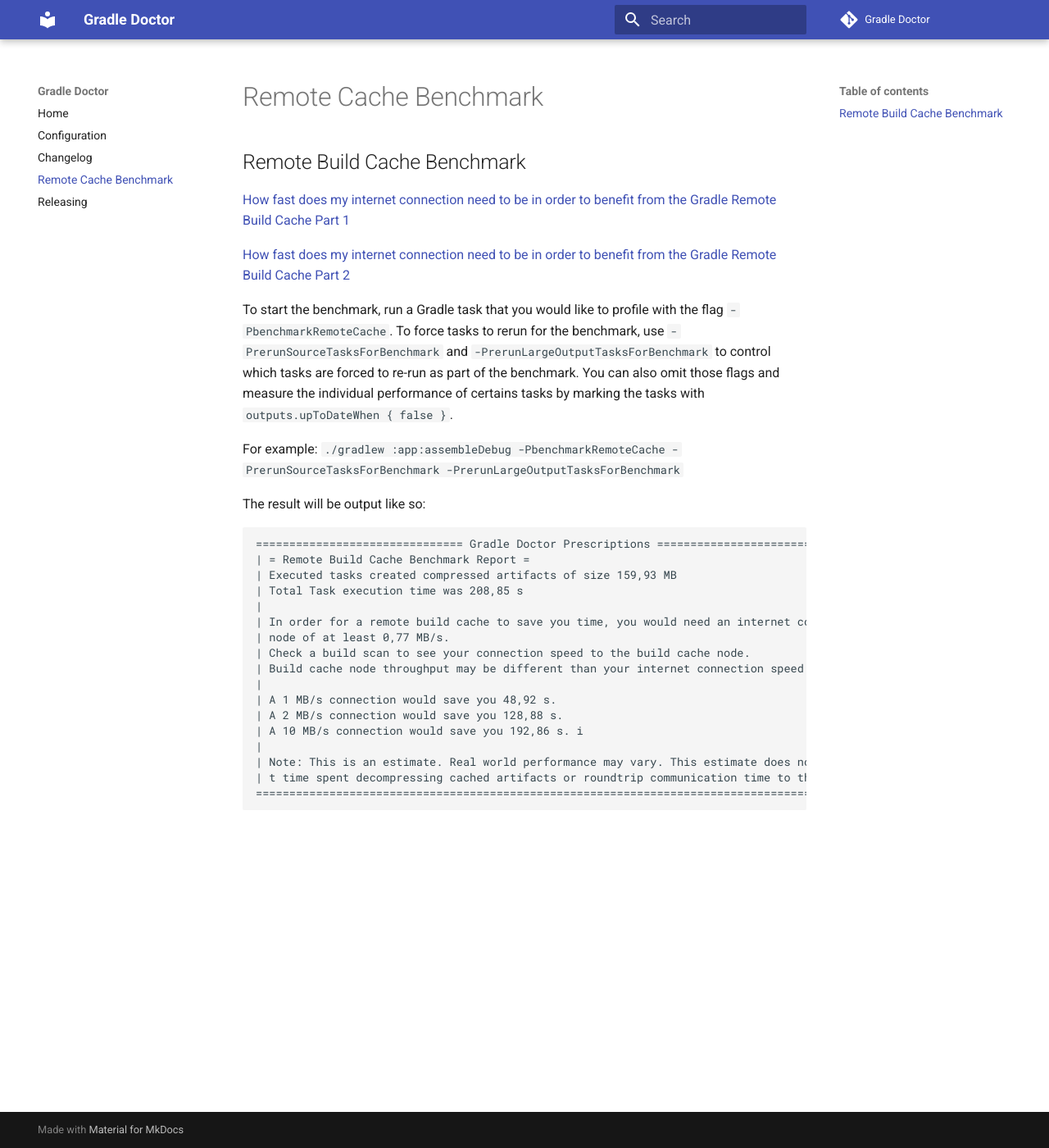
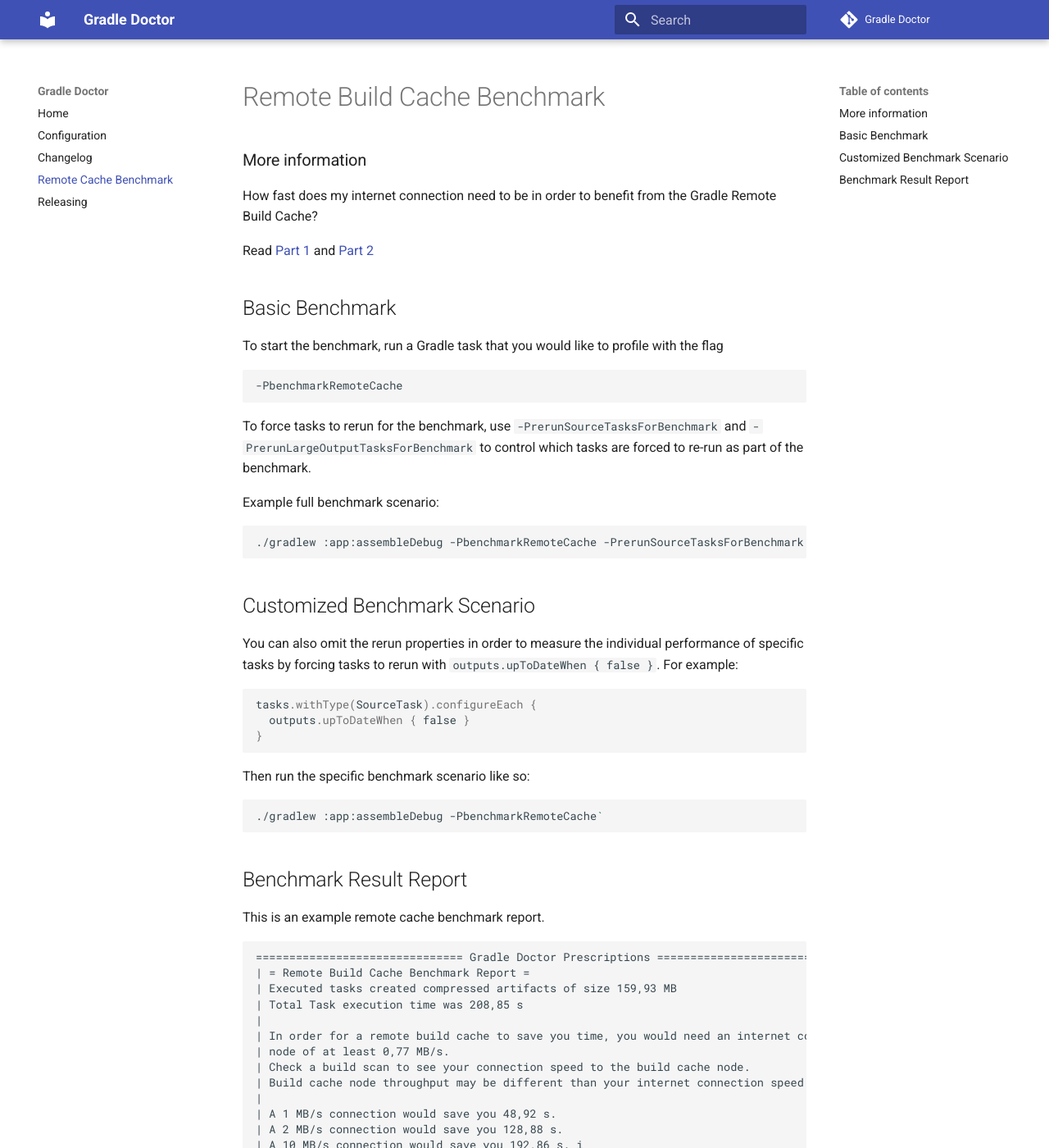
Before and after one commit to runningcode/gradle-doctor, an MkDocs documentation site: the page built from docs/remote-cache.md, in a window 1280 px wide and 1400 px high. Shown: the whole window at 82% size. Built offline with MkDocs 1.6.1 and Material for MkDocs 9.7.7, drawn with Linux system fonts in a browser that asks for light colours; comment, search, counter and statistics services are not loaded.

Commit message:
Point to mkdocs pages. (#77)
Also update documentation on remote build cache scenarios.

````diff
--- a/docs/remote-cache.md
+++ b/docs/remote-cache.md
@@ -1,18 +1,41 @@
-## Remote Build Cache Benchmark
+# Remote Build Cache Benchmark
 
-[How fast does my internet connection need to be in order to benefit from the Gradle Remote Build Cache Part 1](https://medium.com/swlh/how-fast-does-my-internet-need-to-be-to-use-the-gradle-remote-build-cache-part-1-4acaa6f9a2fa)
+### More information
+How fast does my internet connection need to be in order to benefit from the Gradle Remote Build Cache?
 
-[How fast does my internet connection need to be in order to benefit from the Gradle Remote Build Cache Part 2](https://medium.com/@runningcode/how-fast-does-my-internet-need-to-be-to-use-the-gradle-remote-build-cache-part-2-1bc2b171f19)
+Read [Part 1](https://medium.com/swlh/how-fast-does-my-internet-need-to-be-to-use-the-gradle-remote-build-cache-part-1-4acaa6f9a2fa) and [Part 2](https://medium.com/@runningcode/how-fast-does-my-internet-need-to-be-to-use-the-gradle-remote-build-cache-part-2-1bc2b171f19)
 
 
-To start the benchmark, run a Gradle task that you would like to profile with the flag `-PbenchmarkRemoteCache`.
+## Basic Benchmark
+To start the benchmark, run a Gradle task that you would like to profile with the flag
+```
+-PbenchmarkRemoteCache
+```
+
 To force tasks to rerun for the benchmark, use `-PrerunSourceTasksForBenchmark` and `-PrerunLargeOutputTasksForBenchmark` to control which tasks are forced to re-run as part of the benchmark.
-You can also omit those flags and measure the individual performance of certains tasks by marking the tasks with `outputs.upToDateWhen { false }`.
 
-For example:
-`./gradlew :app:assembleDebug -PbenchmarkRemoteCache -PrerunSourceTasksForBenchmark -PrerunLargeOutputTasksForBenchmark`
+Example full benchmark scenario:
+``` bash
+./gradlew :app:assembleDebug -PbenchmarkRemoteCache -PrerunSourceTasksForBenchmark -PrerunLargeOutputTasksForBenchmark`
+```
 
-The result will be output like so:
+
+## Customized Benchmark Scenario
+You can also omit the rerun properties in order to measure the individual performance of specific tasks by forcing tasks to rerun with `outputs.upToDateWhen { false }`. For example:
+``` groovy
+tasks.withType(SourceTask).configureEach {
+  outputs.upToDateWhen { false }
+}
+```
+
+Then run the specific benchmark scenario like so:
+``` bash
+./gradlew :app:assembleDebug -PbenchmarkRemoteCache`
+```
+
+
+## Benchmark Result Report
+This is an example remote cache benchmark report.
 ```
 =============================== Gradle Doctor Prescriptions ============================================
 | = Remote Build Cache Benchmark Report =                                                              |
````
Also changed, not shown: README.md (+1 -109 lines), docs/index.md (+1 -1 lines).
